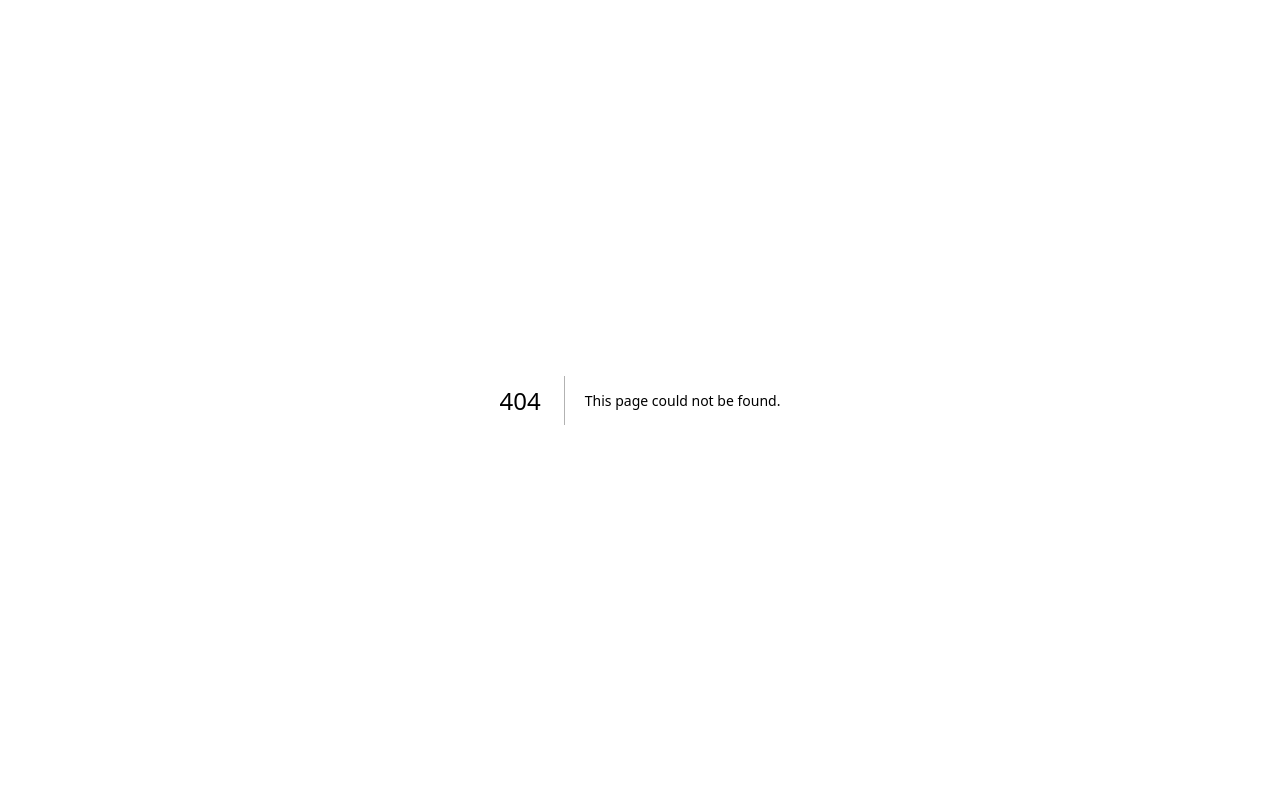
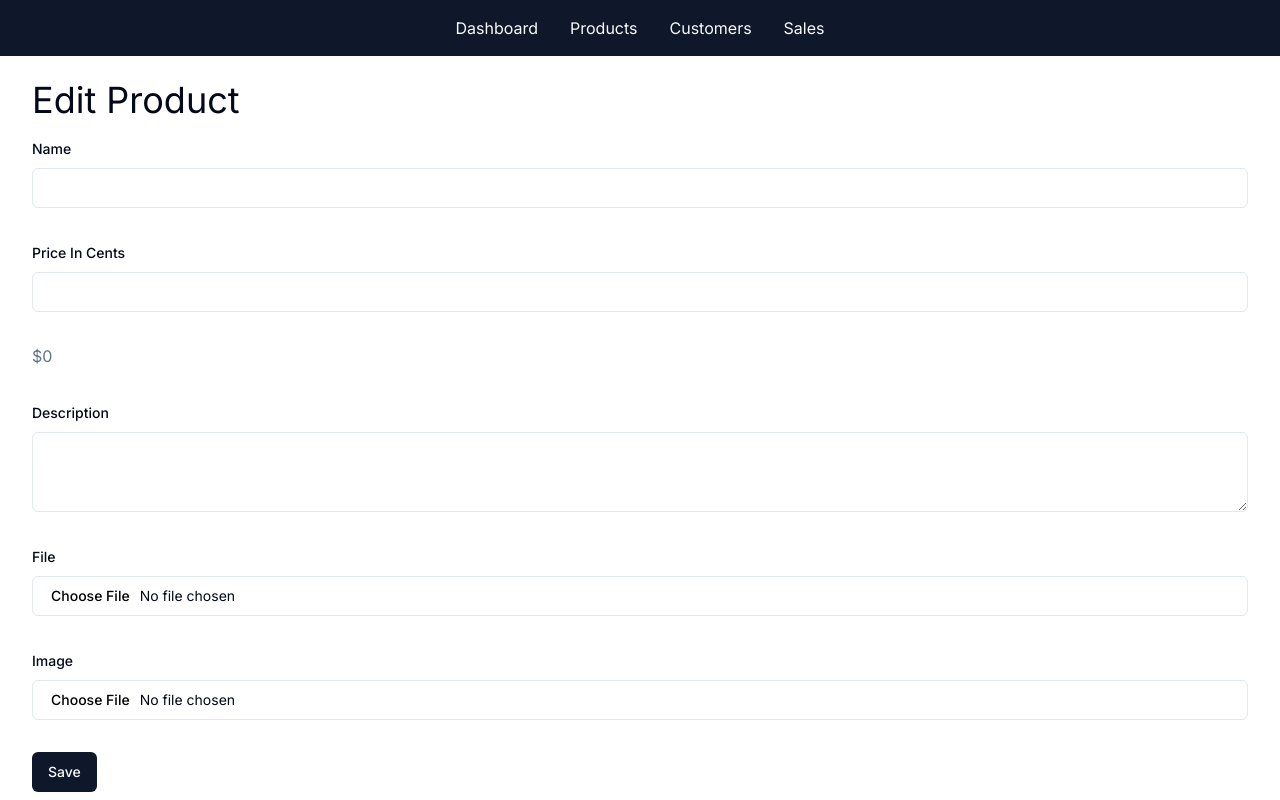
Before and after one commit to MadMax8930/ecomm-stripe-store, a Next.js app: page /admin/products/1/edit in a window 1280 px wide. Before the commit this address had no page. Built offline with nearby package versions, Linux system fonts and the light colour scheme; no server answers; the database is empty.

Commit message:
params product

```diff
--- /dev/null
+++ b/src/app/admin/products/[id]/edit/page.tsx
@@ -0,0 +1,12 @@
+import PageHeader from "@/components/PageHeader";
+import ProductForm from "@/components/ProductForm";
+import db from "@/db/db";
+
+export default async function EditProductPage({ params: { id }}: { params: { id: string } }) {
+   const product = await db.product.findUnique({ where: { id } })
+
+   return (<>
+     <PageHeader>Edit Product</PageHeader>
+     <ProductForm product={product} />
+   </>)
+}
--- a/src/components/ProductForm.tsx
+++ b/src/components/ProductForm.tsx
@@ -8,16 +8,18 @@ import { Textarea } from "./ui/textarea";
 import { Button } from "./ui/button";
 import { addProduct } from "@/app/admin/_actions/products";
 import { useFormState, useFormStatus } from "react-dom";
+import { Product } from "@prisma/client";
+import Image from "next/image";
 
-export default function ProductForm() {
+export default function ProductForm({ product }: { product?: Product | null }) {
    const [error, action] = useFormState(addProduct, {})
-   const [priceInCents, setPriceInCents] = useState<number>()
+   const [priceInCents, setPriceInCents] = useState<number | undefined>(product?.priceInCents)
 
   return (
     <form action={action} className="space-y-8">
       <div className="space-y-2">
          <Label htmlFor="name">Name</Label>
-         <Input type="text" id="name" name="name" required />
+         <Input type="text" id="name" name="name" required defaultValue={product?.name}/>
          {error.name && <div className="text-destructive">{error.name}</div>}
       </div>
       <div className="space-y-2">
@@ -30,17 +32,19 @@ export default function ProductForm() {
       </div>
       <div className="space-y-2">
          <Label htmlFor="description">Description</Label>
-         <Textarea id="description" name="description" required />
+         <Textarea id="description" name="description" required defaultValue={product?.description} />
          {error.description && <div className="text-destructive">{error.description}</div>}
       </div>
       <div className="space-y-2">
          <Label htmlFor="file">File</Label>
-         <Input type="file" id="file" name="file" required />
+         <Input type="file" id="file" name="file" required={product == null} />
+         {product != null && (<div className="text-muted-foreground">{product.filePath}</div>)}
          {error.file && <div className="text-destructive">{error.file}</div>}
       </div>
       <div className="space-y-2">
          <Label htmlFor="image">Image</Label>
-         <Input type="file" id="image" name="image" required />
+         <Input type="file" id="image" name="image" required={product == null} />
+         {product != null && (<Image src={product.imagePath.slice(6)} height="200" width="200" alt="Product Image" />)}
          {error.image && <div className="text-destructive">{error.image}</div>}
       </div>
       <SubmitButton />
```
Also changed, not shown: src/app/admin/products/[id]/download/route.ts (added), 1 other file (tests, documents, lock files or other folders).
